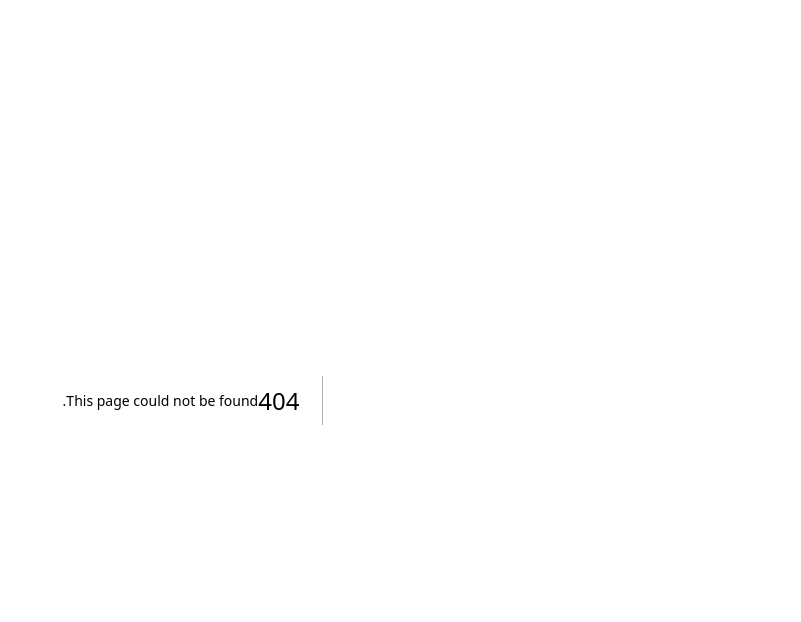
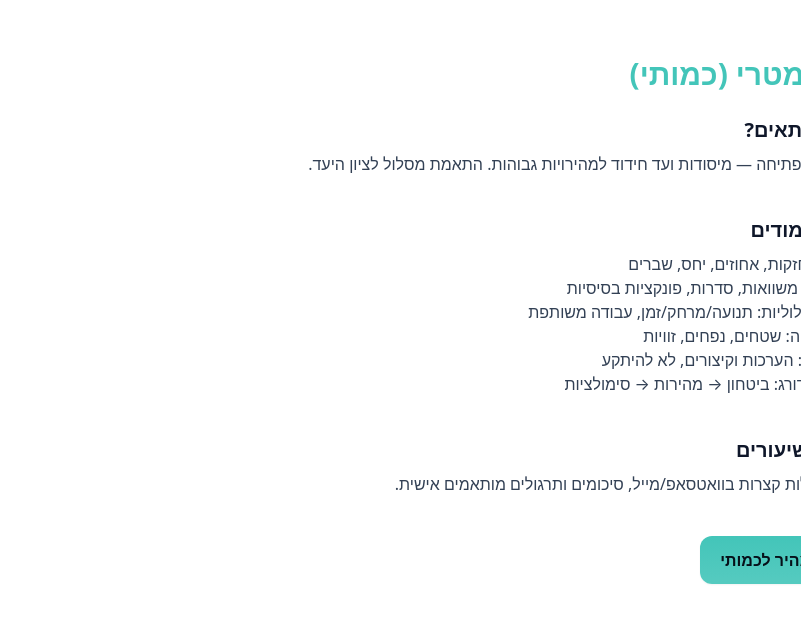
Before and after one commit to roadam11/RoieTutor, a Next.js app: page /subjects/psychometry in a window 1280 px wide. Before the commit this address had no page. Shown: the top 622 px of the page, without its empty margins (479-1280 px from the left). Built offline with nearby package versions, Linux system fonts and the light colour scheme.

Commit message:
Create psychometry.js

```diff
--- /dev/null
+++ b/pages/subjects/psychometry.js
@@ -0,0 +1,46 @@
+import Head from 'next/head'
+import { useEffect } from 'react'
+
+export default function PsychometryPage() {
+  useEffect(()=>{ document.documentElement.setAttribute('dir','rtl') },[])
+  const wa = () => `https://wa.me/972549480190?text=${encodeURIComponent('שלום רועי, מעוניין במסלול פסיכומטרי (כמותי).')}`;
+
+  return (
+    <div className="min-h-screen bg-white dark:bg-ink text-slate-900 dark:text-slate-100">
+      <Head>
+        <title>RoieTutor — פסיכומטרי (כמותי)</title>
+        <meta name="description" content="מסלול פסיכומטרי (כמותי): יסודות, שיטות קצרות, ניהול זמן, תרגול מדורג וסימולציות. כולל ליווי בין שיעורים." />
+      </Head>
+
+      <main className="max-w-6xl mx-auto px-4 py-14">
+        <h1 className="text-3xl font-extrabold text-tealBrand mb-6">פסיכומטרי (כמותי)</h1>
+
+        <section className="mb-10">
+          <h2 className="text-xl font-bold mb-2">למי זה מתאים?</h2>
+          <p className="text-slate-700 dark:text-slate-300">לכל רמות הפתיחה — מיסודות ועד חידוד למהירויות גבוהות. התאמת מסלול לציון היעד.</p>
+        </section>
+
+        <section className="mb-10">
+          <h2 className="text-xl font-bold mb-2">תכנית לימודים</h2>
+          <ul className="list-disc pr-5 text-slate-700 dark:text-slate-300">
+            <li>יסודות: חזקות, אחוזים, יחס, שברים</li>
+            <li>אלגברה: משוואות, סדרות, פונקציות בסיסיות</li>
+            <li>בעיות מילוליות: תנועה/מרחק/זמן, עבודה משותפת</li>
+            <li>גיאומטריה: שטחים, נפחים, זוויות</li>
+            <li>ניהול זמן: הערכות וקיצורים, לא להיתקע</li>
+            <li>תרגול מדורג: ביטחון → מהירות → סימולציות</li>
+          </ul>
+        </section>
+
+        <section className="mb-10">
+          <h2 className="text-xl font-bold mb-2">ליווי בין שיעורים</h2>
+          <p className="text-slate-700 dark:text-slate-300">מענה לשאלות קצרות בוואטסאפ/מייל, סיכומים ותרגולים מותאמים אישית.</p>
+        </section>
+
+        <a href={wa()} className="inline-block rounded-xl px-5 py-3 bg-gradient-to-b from-tealBrand to-tealBrand/90 text-[#061019] font-bold shadow-sm hover:shadow-md">
+          תיאום מהיר לכמותי
+        </a>
+      </main>
+    </div>
+  )
+}
```
